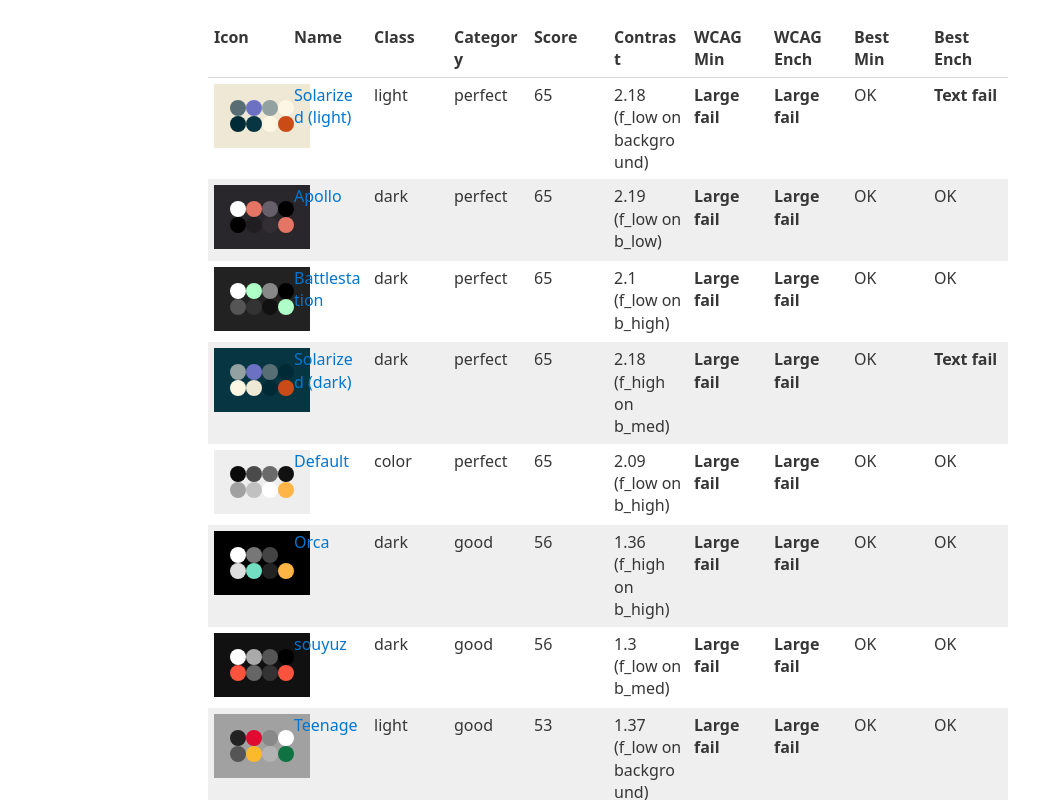
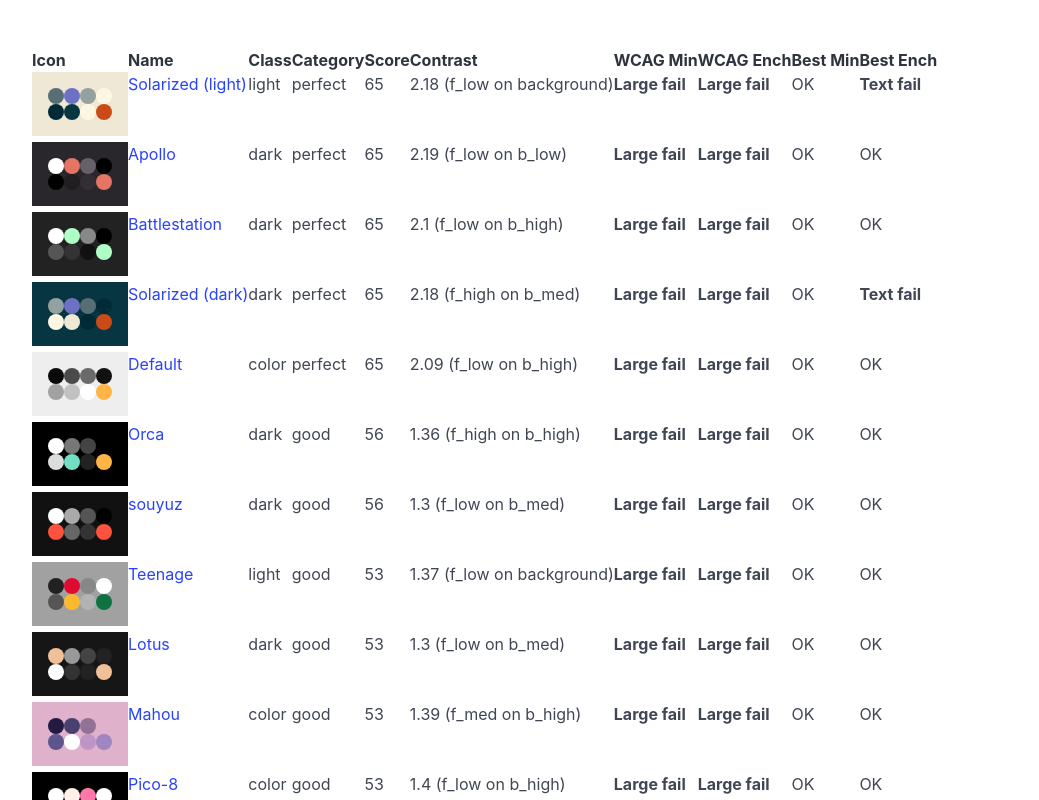
Before and after one commit to madeso/color-theme-explorer, a React (Vite) app: page / in a window 1280 px wide. Shown: the top 800 px of the page, without its empty margins (32-1071 px from the left). Built offline with nearby package versions, Linux system fonts and the light colour scheme.

Commit message:
Switch to bulma

```diff
--- a/index.html
+++ b/index.html
@@ -2,7 +2,6 @@
 <html lang="en">
   <head>
     <meta charset="UTF-8" />
-    <link rel="stylesheet" href="https://cdn.jsdelivr.net/npm/water.css@2/out/water.css">
     <link rel="icon" type="image/svg+xml" href="/favicon.svg" />
     <meta name="viewport" content="width=device-width, initial-scale=1.0" />
     <title>color-theme-explorer</title>
--- a/package.json
+++ b/package.json
@@ -13,6 +13,7 @@
     "coverage": "vitest run --coverage"
   },
   "dependencies": {
+    "bulma": "^1.0.4",
     "react": "^19.1.1",
     "react-dom": "^19.1.1"
   },
--- a/src/App.tsx
+++ b/src/App.tsx
@@ -134,7 +134,9 @@ function App() {
 
   return (
     <>
-      <section id="center">
+      <section className="section">
+        <div className="container">
+          <div>
             <table>
               <thead>
                 {header}
@@ -143,10 +145,12 @@ function App() {
                 {theme_list}
               </tbody>
             </table>
-      </section>
+          </div>
 
-      <section>
+          <div>
             {theme && <ThemeDisplay theme={theme} />}
+          </div>
+        </div>
       </section>
     </>
   )
--- a/src/index.css
+++ b/src/index.css
@@ -1,12 +1 @@
-
-div.window
-{
-  width: 400px;
-  padding: 10px;
-}
-
-div.display
-{
-  padding: 10px;
-  display: inline-block;
-}
+@import 'bulma/css/bulma.css'
```
Also changed, not shown: 1 other file (tests, documents, lock files or other folders). Lines whose indentation alone changed are shown as unchanged.
